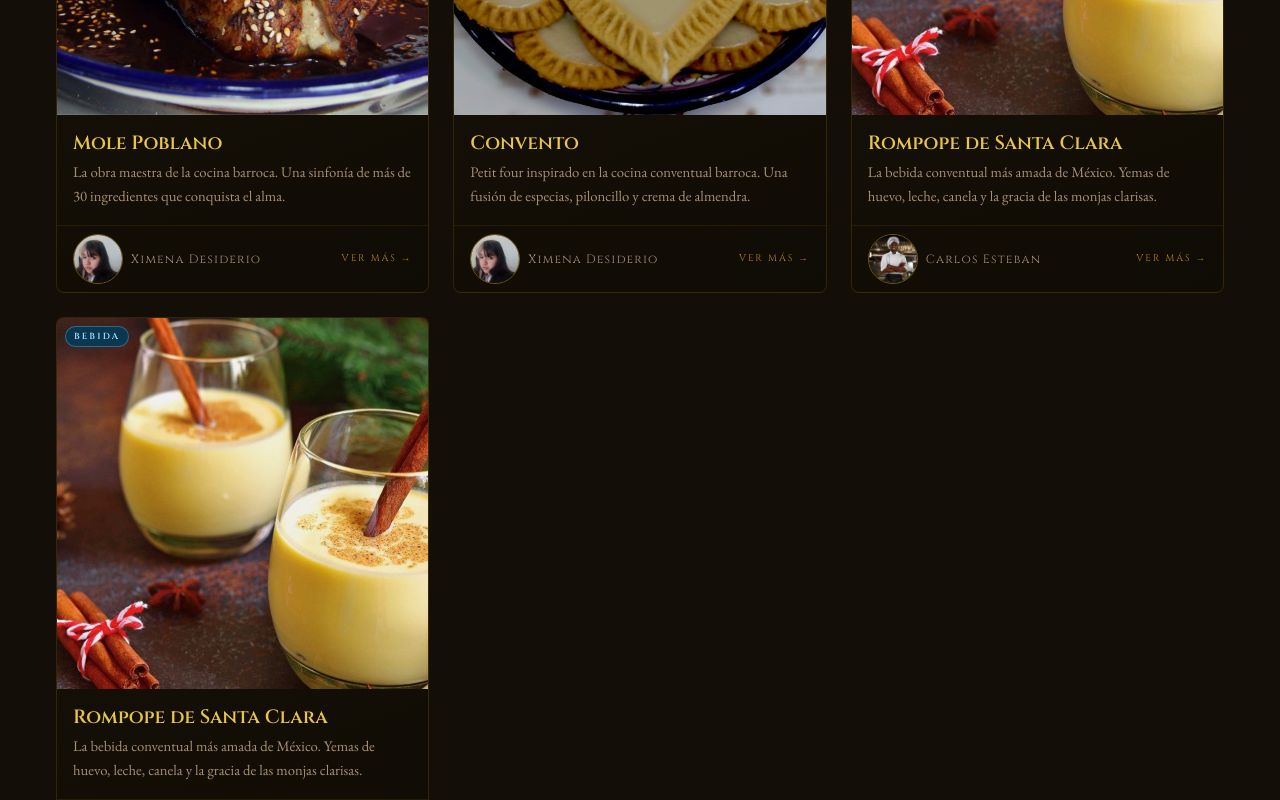
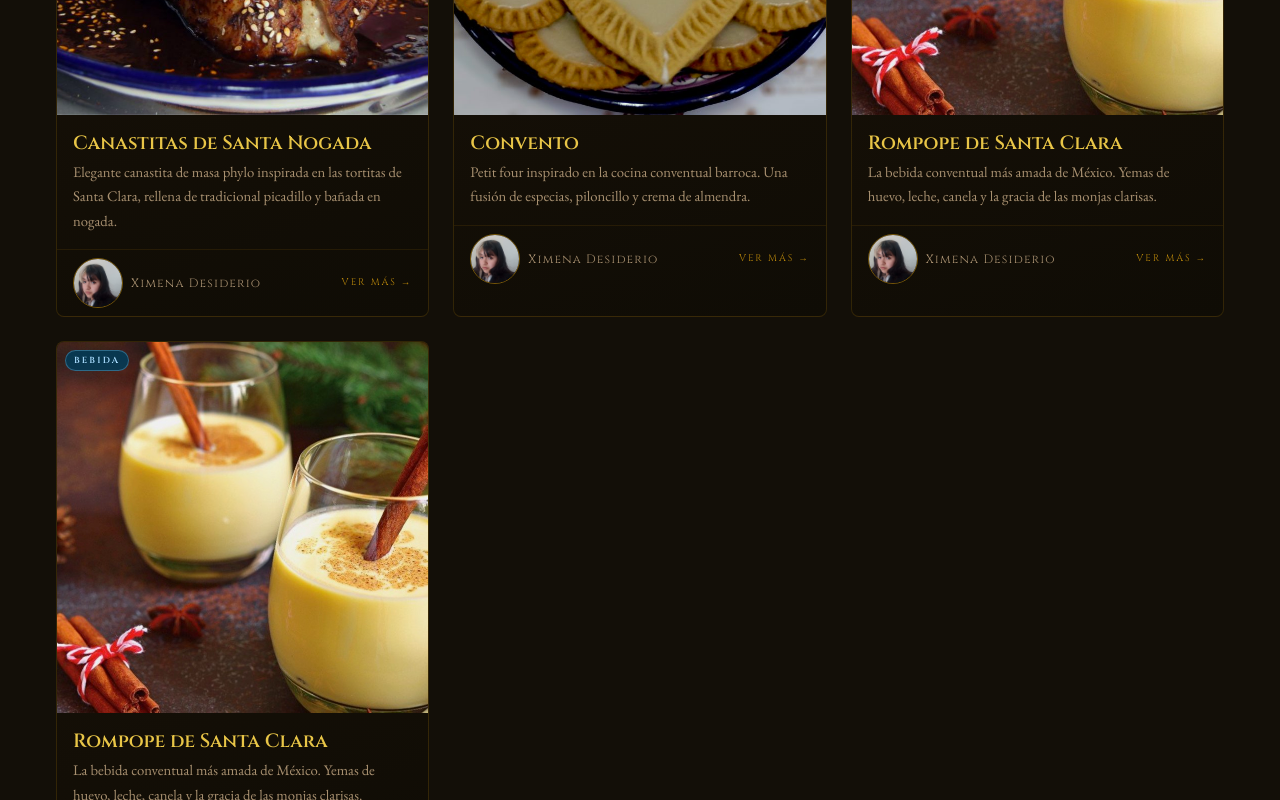
Before and after one commit to Puma120/Cocina-Barroca, a React (Vite) app: page / in a window 1280 px wide. Shown: the part 2480-3280 px from the top of the page. Built offline with nearby package versions, Linux system fonts and the light colour scheme.

Commit message:
feat: initialize content data with chef profiles and platillo recipes

```diff
--- a/src/data/content.js
+++ b/src/data/content.js
@@ -6,28 +6,56 @@ export const CHEFS = {
     foto: '/Xime.jpg',
     bio: 'Del grupo 3ro "B", en el turno matutino, responsable del area de reposteria',
   },
-  carlos: {
-    id: 'carlos',
-    nombre: 'Chef Carlos Esteban Villanueva',
-    titulo: 'Cronista Culinario & Chef Investigador',
-    foto: '/chef_hombre.avif',
-    bio: 'Egresado del Instituto Culinario de México, Carlos dedicó 10 años a estudiar el mestizaje gastronómico del virreinato. Especialista en técnicas de fermentación prehispánica y en el uso de chiles endémicos de la Mixteca-Popoloca.',
+   Xime: {
+    id: 'Xime',
+    nombre: 'Ximena Desiderio Luna',
+    titulo: 'Técnico Superior Universitario',
+    foto: '/Xime.jpg',
+    bio: 'Del grupo 3ro "B", en el turno matutino, responsable del area de reposteria',
+  },
+   Xime: {
+    id: 'Xime',
+    nombre: 'Ximena Desiderio Luna',
+    titulo: 'Técnico Superior Universitario',
+    foto: '/Xime.jpg',
+    bio: 'Del grupo 3ro "B", en el turno matutino, responsable del area de reposteria',
+  },
+   Xime: {
+    id: 'Xime',
+    nombre: 'Ximena Desiderio Luna',
+    titulo: 'Técnico Superior Universitario',
+    foto: '/Xime.jpg',
+    bio: 'Del grupo 3ro "B", en el turno matutino, responsable del area de reposteria',
+  },
+   Xime: {
+    id: 'Xime',
+    nombre: 'Ximena Desiderio Luna',
+    titulo: 'Técnico Superior Universitario',
+    foto: '/Xime.jpg',
+    bio: 'Del grupo 3ro "B", en el turno matutino, responsable del area de reposteria',
+  },
+   Xime: {
+    id: 'Xime',
+    nombre: 'Ximena Desiderio Luna',
+    titulo: 'Técnico Superior Universitario',
+    foto: '/Xime.jpg',
+    bio: 'Del grupo 3ro "B", en el turno matutino, responsable del area de reposteria',
   },
 }
 
 export const PLATILLOS = [
   {
-    id: 'mole-poblano',
-    nombre: 'Mole Poblano',
+    id: 'canastitas',
+    nombre: 'Canastitas de Santa Nogada',
     categoria: 'platillo',
     imagen: '/mole_poblano_mio.jpg',
-    descripcionCorta: 'La obra maestra de la cocina barroca. Una sinfonía de más de 30 ingredientes que conquista el alma.',
-    descripcion: `El Mole Poblano es considerado la joya máxima de la gastronomía mexicana y arquetipo perfecto de la cocina barroca: complejo, exuberante y profundamente espiritual en su elaboración. La leyenda lo ubica en el Convento de Santa Rosa, donde Sor Andrea de la Asunción lo creó como ofrenda para la visita del Virrey Tomás Antonio de la Cerda en el siglo XVII.\n\nSu color oscuro y brillante, casi obsidiana dorada, esconde una arquitectura de sabores que incluye chiles mulato, ancho, chipotle y pasilla; semillas de ajonjolí y pepita; especias de Oriente como canela, clavo y pimienta negra; y el sutil toque final del chocolate criollo que le confiere profundidad y equilibrio.`,
-    historia: 'Según la crónica del cronista Miguel de Torres (1700), las monjas del Convento de Santa Catalina de Siena molieron durante tres días todos los ingredientes en metates de basalto, cantando himnos mientras trabajaban. El resultado fue tan extraordinario que el Virrey lloró al probarlo.',
-    ingredientes: ['Chile mulato', 'Chile ancho', 'Chile chipotle', 'Chile pasilla', 'Chocolate criollo', 'Ajonjolí', 'Pepita de calabaza', 'Cacahuate', 'Cebolla asada', 'Ajo tatemado', 'Jitomate', 'Tortilla quemada', 'Plátano macho', 'Canela', 'Clavo', 'Pimienta negra', 'Comino', 'Tomillo', 'Mejorana', 'Caldo de guajolote'],
-    origen: 'Convento de Santa Rosa, Puebla — Siglo XVII',
-    tiempo: '6-8 horas de elaboración',
-    porciones: '12 raciones',
+    descripcionCorta: 'Elegante canastita de masa phylo inspirada en las tortitas de Santa Clara, rellena de tradicional picadillo y bañada en nogada.',
+    descripcion: `Este platillo se compone de una base de masa phylo que se hornea, poteriormente, se le rellena con relleno de chiles en nogada tradicionales y se cubren con nogada. La decoración principalmente se basa en granada y brotes voluminosos, que se destacan y exageran de acuerdo al barroco.`,
+    historia: 'Para este canapé se fusionaron varias ideas de la cocina barroca. La base de masa nos transporta a la etapa de la gastronomía mexicana donde se comenzaban a incluir técnicas más modernas a las que ya se tenían con la cocina prehispánica y colonial. La base, es decir, la canastita, representa a las tortitas de Santa Clara, específicamente a la parte de galleta. Este era un dulce muy consumido en la época, igual que los dulces de leche o jamoncillos. El relleno es un clásico y tradicional picadillo de chiles en nogada, que fusiona frutas y carne, es decir, sabores salados y dulces, muy característicos del tiempo. Finalmente, la cubierta de nogada va de la mano con el elemento anterior, y se usa en menor medida para evitar que opaque los sabores del picadillo. Sin embargo, en general, hacen una excelente combinación.',
+    ingredientes: ['Nogada', 'Pasta Phylo', 'Picadillo de Cerdo', 'Perejil', 'Granada'],
+    origen: 'Siglo XVII',
+    tiempo: '4 horas de elaboración',
+    porciones: '50 porciones',
     chef: CHEFS.Xime,
   },
   {
@@ -56,7 +84,7 @@ export const PLATILLOS = [
     origen: 'Convento de Santa Clara, Puebla — Siglo XVII',
     tiempo: '2 horas + enfriado nocturno',
     porciones: '1 litro',
-    chef: CHEFS.carlos,
+    chef: CHEFS.Xime,
   },
     {
     id: 'rompope-puebla',
@@ -70,6 +98,6 @@ export const PLATILLOS = [
     origen: 'Convento de Santa Clara, Puebla — Siglo XVII',
     tiempo: '2 horas + enfriado nocturno',
     porciones: '1 litro',
-    chef: CHEFS.carlos,
+    chef: CHEFS.Xime,
   },
 ]
```
